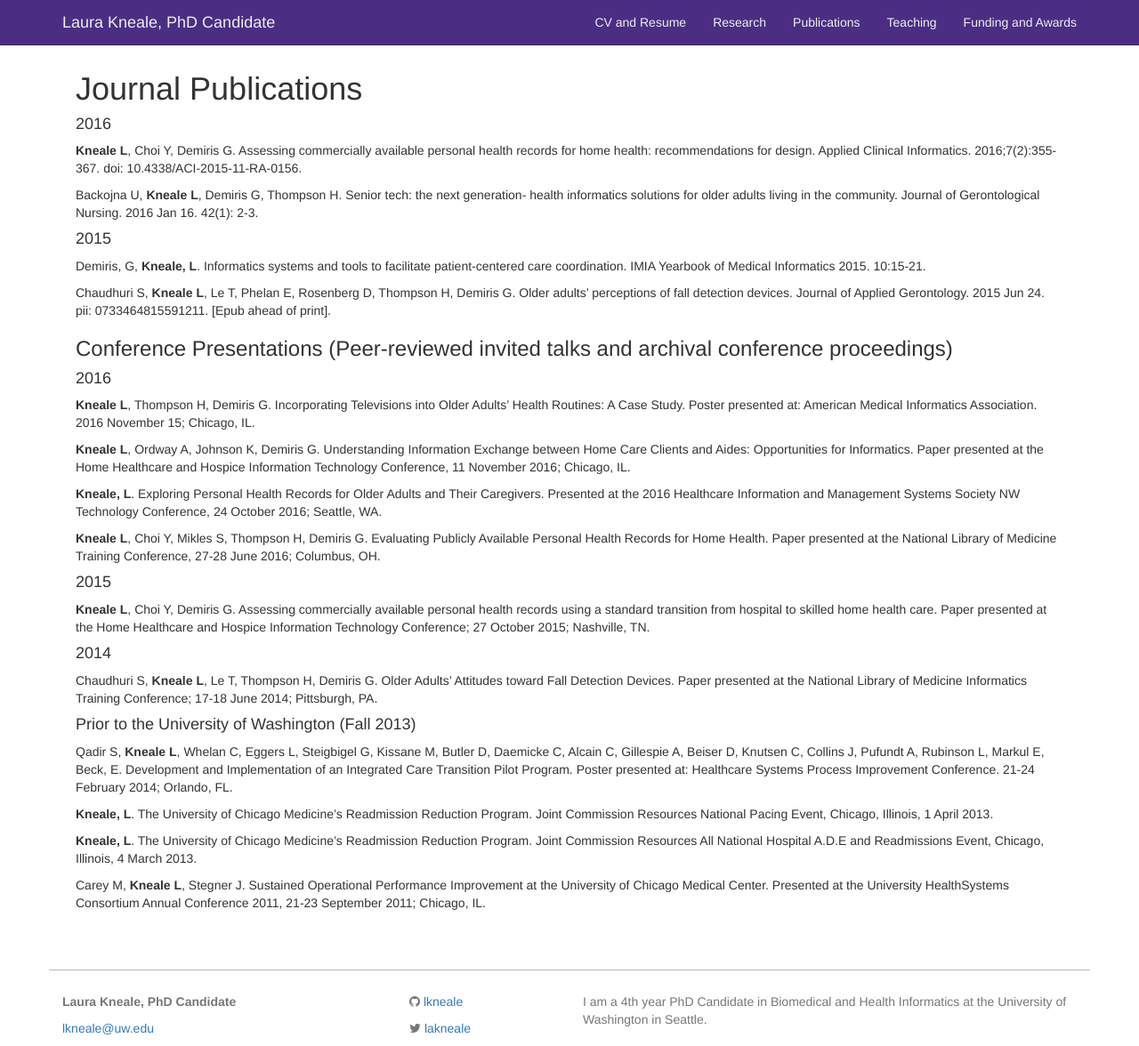
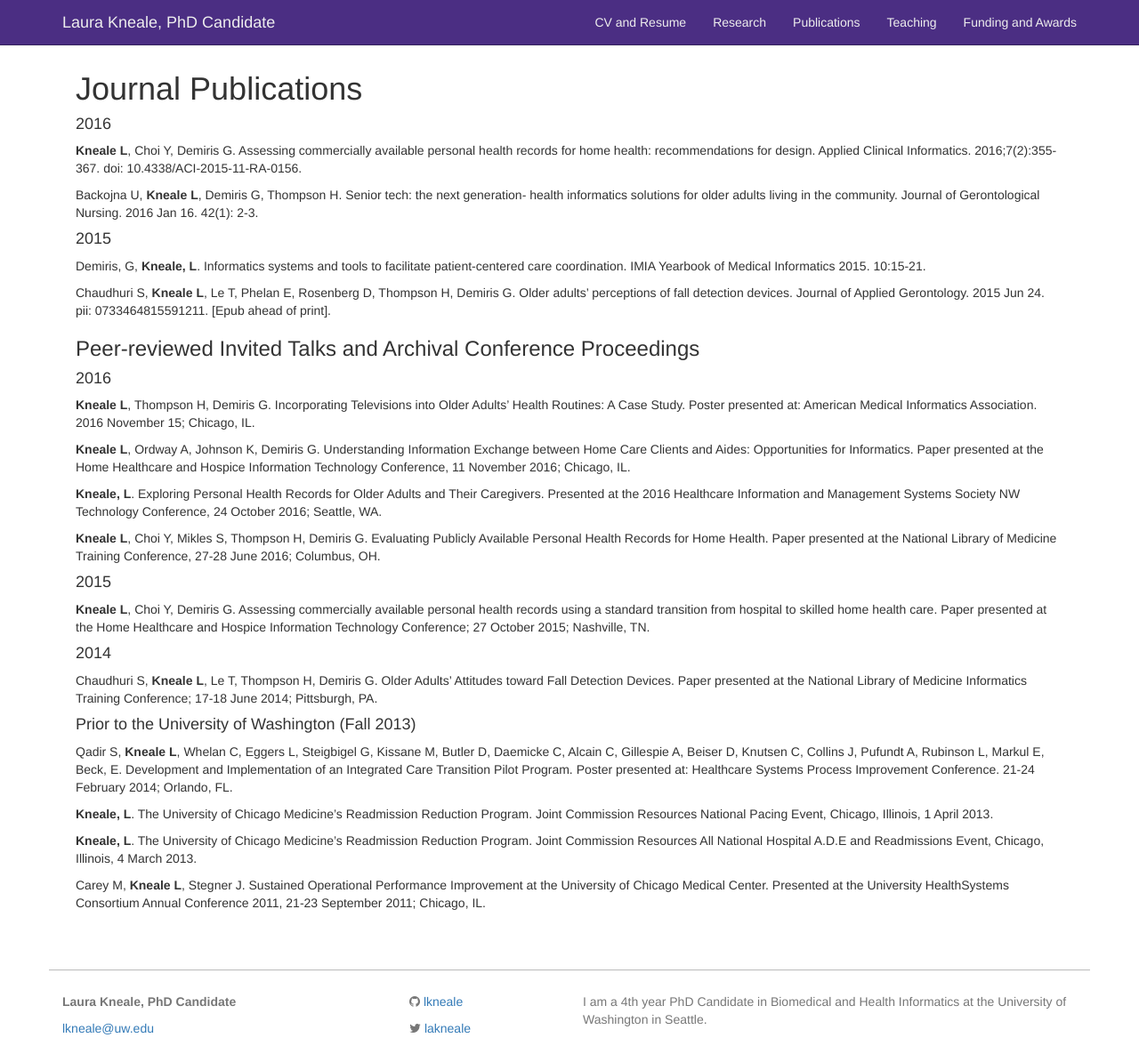
Before and after one commit to lkneale/lkneale.github.io, a Jekyll site: the page built from publications.md, in a window 1280 px wide and 1176 px high. Shown: the whole window at 89% size. Built offline with Jekyll 4.4.1, drawn with Linux system fonts in a browser that asks for light colours.

Commit message:
Update publications.md

```diff
--- a/publications.md
+++ b/publications.md
@@ -16,7 +16,7 @@ Demiris, G, **Kneale, L**. Informatics systems and tools to facilitate patient-c
 
 Chaudhuri S, **Kneale L**, Le T, Phelan E, Rosenberg D, Thompson H, Demiris G. Older adults’ perceptions of fall detection devices. Journal of Applied Gerontology. 2015 Jun 24. pii: 0733464815591211. [Epub ahead of print].
 
-### Conference Presentations (Peer-reviewed invited talks and archival conference proceedings)
+### Peer-reviewed Invited Talks and Archival Conference Proceedings
 
 #### 2016
 **Kneale L**, Thompson H, Demiris G. Incorporating Televisions into Older Adults’ Health Routines: A Case Study. Poster presented at: American Medical Informatics Association. 2016 November 15; Chicago, IL.
```
